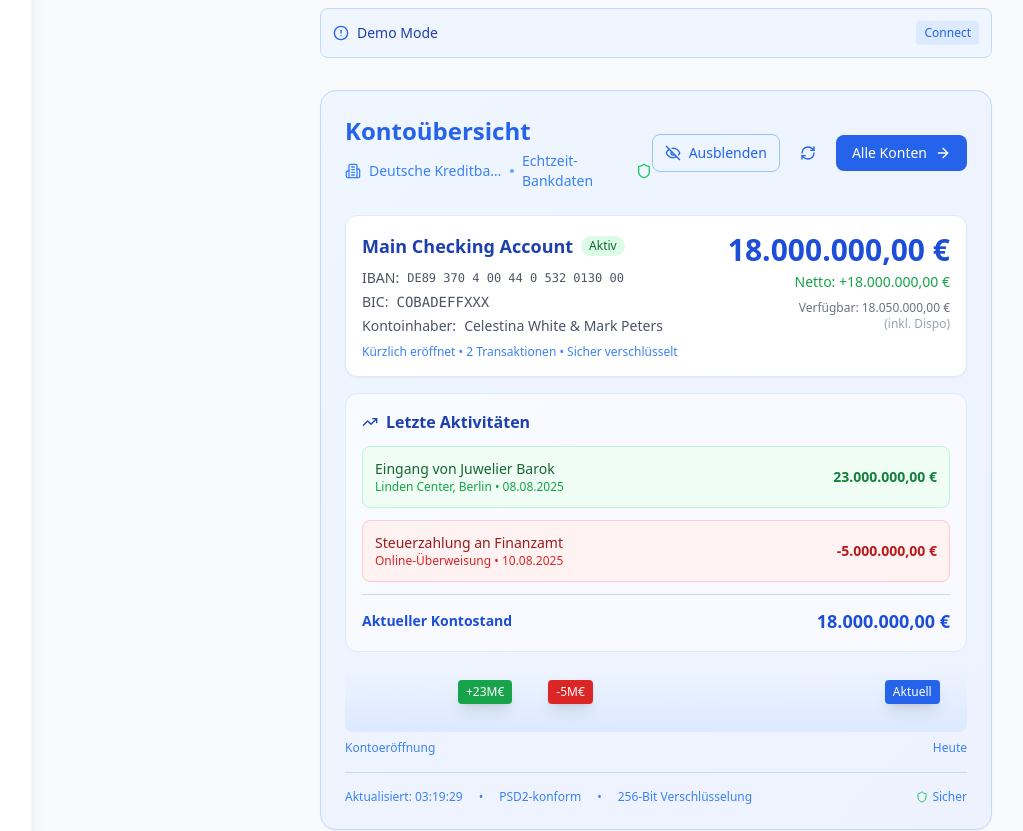
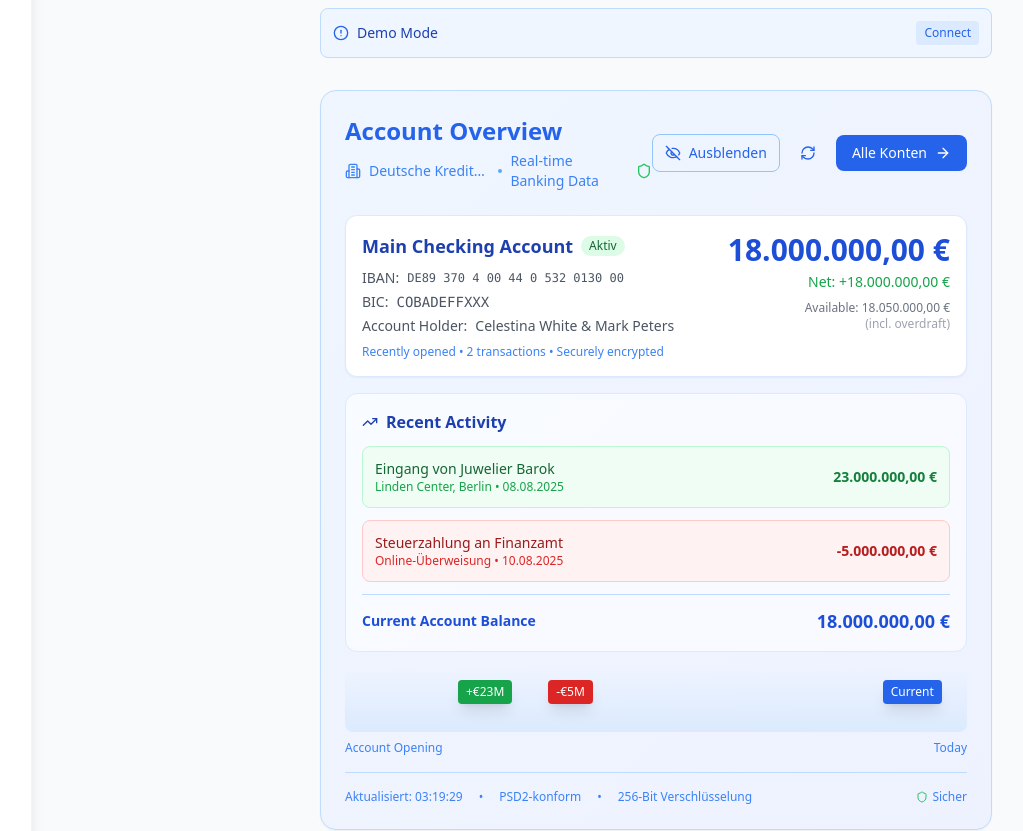
Before and after one commit to BlueColour2589/dkb-banking, a Next.js app in the folder frontend/: page /dashboard in a window 1280 px wide. Shown: the part 755-1586 px from the top of the page, without its empty margins (256-1279 px from the left). Built offline with nearby package versions, Linux system fonts and the light colour scheme; no server answers; sample sign-in values are in the browser's storage.

Commit message:
Update AccountSummary.tsx

```diff
--- a/frontend/components/Dashboard/AccountSummary.tsx
+++ b/frontend/components/Dashboard/AccountSummary.tsx
@@ -119,12 +119,12 @@ export default function AccountSummary({ accounts }: AccountSummaryProps) {
       {/* Mobile-Optimized Header */}
       <div className="flex flex-col sm:flex-row sm:items-center sm:justify-between mb-4 sm:mb-6 space-y-3 sm:space-y-0">
         <div className="flex-1">
-          <h3 className="text-xl sm:text-2xl font-bold text-blue-600 mb-1">Kontoübersicht</h3>
+          <h3 className="text-xl sm:text-2xl font-bold text-blue-600 mb-1">Account Overview</h3>
           <div className="flex items-center space-x-2 text-xs sm:text-sm text-blue-500">
             <Building2 className="w-3 h-3 sm:w-4 sm:h-4 flex-shrink-0" />
             <span className="truncate">Deutsche Kreditbank AG</span>
             <div className="w-1 h-1 bg-blue-400 rounded-full flex-shrink-0"></div>
-            <span className="hidden sm:inline">Echtzeit-Bankdaten</span>
+            <span className="hidden sm:inline">Real-time Banking Data</span>
             <span className="sm:hidden">Live</span>
             <Shield className="w-3 h-3 sm:w-4 sm:h-4 text-green-500 flex-shrink-0" />
           </div>
@@ -213,15 +213,15 @@ export default function AccountSummary({ accounts }: AccountSummaryProps) {
                   <span className="font-mono">{primaryAccount.bic}</span>
                 </div>
                 <div className="flex items-center space-x-2">
-                  <span className="font-medium">Kontoinhaber:</span>
+                  <span className="font-medium">Account Holder:</span>
                   <span>{primaryAccount.accountHolder}</span>
                 </div>
               </div>
             </div>
 
             <p className="text-blue-500 text-xs mt-2">
-              <span className="hidden sm:inline">Kürzlich eröffnet • 2 Transaktionen • Sicher verschlüsselt</span>
-              <span className="sm:hidden">2 Transaktionen • Sicher</span>
+              <span className="hidden sm:inline">Recently opened • 2 transactions • Securely encrypted</span>
+              <span className="sm:hidden">2 transactions • Secure</span>
             </p>
           </div>
 
@@ -231,13 +231,13 @@ export default function AccountSummary({ accounts }: AccountSummaryProps) {
               {balanceVisible ? formatGermanAmount(primaryAccount.balance) : '••••••••'}
             </div>
             <div className="text-sm font-medium text-green-600 mb-1 sm:mb-2">
-              Netto: +{formatGermanAmount(netChange)}
+              Net: +{formatGermanAmount(netChange)}
             </div>
             <div className="text-xs text-gray-500">
-              Verfügbar: {balanceVisible ? formatGermanAmount(availableBalance) : '••••••••'}
+              Available: {balanceVisible ? formatGermanAmount(availableBalance) : '••••••••'}
             </div>
             <div className="text-xs text-gray-400">
-              (inkl. Dispo)
+              (incl. overdraft)
             </div>
           </div>
         </div>
@@ -248,7 +248,7 @@ export default function AccountSummary({ accounts }: AccountSummaryProps) {
         <div className="flex items-center justify-between mb-3">
           <h5 className="font-semibold text-blue-800 flex items-center space-x-2">
             <TrendingUp className="w-4 h-4" />
-            <span>Letzte Aktivitäten</span>
+            <span>Recent Activity</span>
           </h5>
 
           {/* Mobile Toggle */}
@@ -288,7 +288,7 @@ export default function AccountSummary({ accounts }: AccountSummaryProps) {
           </div>
 
           <div className="flex items-center justify-between pt-2 sm:pt-3 border-t border-blue-200">
-            <span className="text-blue-700 font-semibold text-sm">Aktueller Kontostand</span>
+            <span className="text-blue-700 font-semibold text-sm">Current Account Balance</span>
             <span className="text-blue-700 font-bold text-base sm:text-lg">
               {balanceVisible ? formatGermanAmount(primaryAccount.balance) : '••••••••'}
             </span>
@@ -323,19 +323,19 @@ export default function AccountSummary({ accounts }: AccountSummaryProps) {
                 {/* Mobile: Only show labels on larger bars */}
                 {isSecond && (
                   <div className="absolute -top-8 sm:-top-10 bg-green-600 text-white text-xs px-1 sm:px-2 py-0.5 sm:py-1 rounded shadow-lg">
-                    <span className="hidden sm:inline">+23M€</span>
-                    <span className="sm:hidden">+23M</span>
+                    <span className="hidden sm:inline">+€23M</span>
+                    <span className="sm:hidden">+€23M</span>
                   </div>
                 )}
                 {isThird && (
                   <div className="absolute -top-8 sm:-top-10 bg-red-600 text-white text-xs px-1 sm:px-2 py-0.5 sm:py-1 rounded shadow-lg">
-                    <span className="hidden sm:inline">-5M€</span>
-                    <span className="sm:hidden">-5M</span>
+                    <span className="hidden sm:inline">-€5M</span>
+                    <span className="sm:hidden">-€5M</span>
                   </div>
                 )}
                 {isLast && (
                   <div className="absolute -top-8 sm:-top-10 bg-blue-600 text-white text-xs px-1 sm:px-2 py-0.5 sm:py-1 rounded shadow-lg">
-                    Aktuell
+                    Current
                   </div>
                 )}
               </div>
@@ -343,8 +343,8 @@ export default function AccountSummary({ accounts }: AccountSummaryProps) {
           })}
         </div>
         <div className="flex justify-between mt-2 text-xs text-blue-500">
-          <span>Kontoeröffnung</span>
-          <span>Heute</span>
+          <span>Account Opening</span>
+          <span>Today</span>
         </div>
       </div>
 
```
